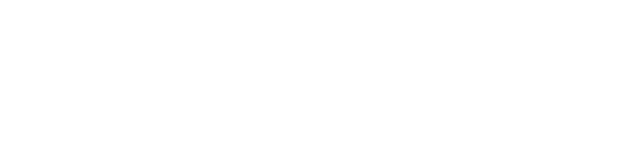
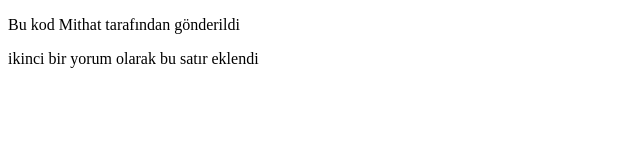
Before and after one commit to mithatfaruk/T103-27-DEC, a plain HTML site: page index.html in a window 1280 px wide. Shown: the whole page, without its empty margins (0-640 px from the left). Drawn offline with Linux system fonts and the light colour scheme.

Commit message:
bu Mithat tan geldi

```diff
--- a/index.html
+++ b/index.html
@@ -7,6 +7,8 @@
     <title>Document</title>
 </head>
 <body>
+    <p>Bu kod Mithat tarafından gönderildi</p>
+    <p>ikinci bir yorum olarak bu satır eklendi</p>
 
 </body>
 </html>
```
